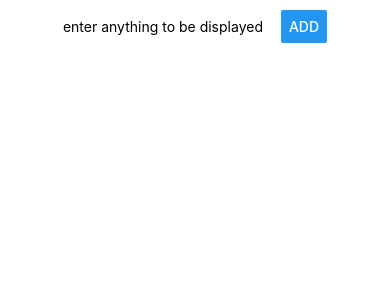
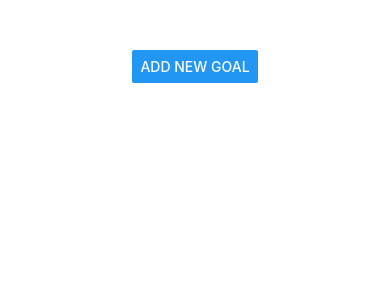
Before and after one commit to YojanaRegmi/reactTut, a React Native app in the folder firstFile/: screen / in a window 390 px wide. Shown: the top 300 px of the page. Built offline with nearby package versions, Linux system fonts and the light colour scheme.

Commit message:
new modal and cancel button

```diff
--- a/firstFile/App.js
+++ b/firstFile/App.js
@@ -1,9 +1,13 @@
   import React,{useState} from 'react';
-  import { StyleSheet, Text, View, TextInput, Button, ScrollView, FlatList } from 'react-native';
+  import { StyleSheet,  View,  Button,  FlatList } from 'react-native';
   import GoalList from './components/GoalList.js';
   import GoalInput from './components/GoalInput.js';
 
   export default function App() {
+
+    const cancelButton=()=>{
+        setIsVisible(false);
+    };
 
     const [arrayData, setArrayData]=useState([]);
 
@@ -13,20 +17,25 @@
       });
     }
 
+    const [isVisible, setIsVisible]=useState(false);
+
+
     const saveData= anythingApp=>{
       setArrayData(currentData=>
         [...currentData,{id:Math.random().toString(), text:anythingApp}]);
+        setIsVisible(false);
     }
 
     return (
       <View style={styles.container}>
+        <Button style={styles.buttonStyle} title='add new goal'onPress={()=>setIsVisible(true)}/>
 
-       <GoalInput onGoalAdded={saveData} />
+       <GoalInput onCancel={cancelButton} onGoalAdded={saveData} visible={isVisible}/>
        {/* onGoalAdded is the prop passed in GoalInput */}
 
         <FlatList keyExtractor={(item, index)=>item.id}
         data={arrayData} renderItem={itemData =>
-         <GoalList onDelete={removeGoalHandler} id={itemData.item.id} title={itemData.item.text}/>
+         <GoalList  onDelete={removeGoalHandler} id={itemData.item.id} title={itemData.item.text}/>
          }
         />
 
@@ -38,7 +47,13 @@
 
   const styles = StyleSheet.create({
 
+    buttonStyle:{
+      padding:50,
+      margin:5,
+
+    },
     container: {
+      padding:50,
       flex: 1,
       backgroundColor: '#fff',
       alignItems: 'center',
--- a/firstFile/components/GoalInput.js
+++ b/firstFile/components/GoalInput.js
@@ -1,35 +1,58 @@
 import React, {useState} from 'react';
-import {View,TextInput, StyleSheet, Button} from 'react-native';
+import {View,TextInput, StyleSheet, Button,Modal} from 'react-native';
 
 
 const GoalInput = prop =>{
+
+
+    const buttonPressed=()=>{
+        prop.onGoalAdded(anything);
+        setAnything('');
+
+
+    }
     const [anything, setAnything]=useState('');
 
     const addValue= (enteredText)=>{
         setAnything(enteredText);
       }
 
+
+
     return(
+        <Modal visible={prop.visible} animationType='slide'>
         <View style={styles.firstStyle}>
         <TextInput
+        style={styles.input}
         placeholder='enter anything to be displayed'
         onChangeText={addValue}
         />
-        <Button title='add' onPress={prop.onGoalAdded.bind(this,anything)}/>
+        <Button title='ADD' onPress={buttonPressed}/>
+        <Button title='CANCEL' color='red' onPress={prop.onCancel}/>
         {/* accessing the onGoalAdded from prop that was sent into app.js */}
         {/* prop isnot inside bracket else that will be the passed value. */}
         {/* bind function is used to pass the input data into app.js since app.js doesnt have 'anything' */}
         </View>
+        </Modal>
     );
 
 };
  const styles=StyleSheet.create({
     firstStyle:{
+        flex:1,
         padding:10,
-        flexDirection:'row',
+        flexDirection:'column',
         alignItems:'center',
-        justifyContent:'space-between',
-    }
+        justifyContent:'center',
+    },
+    input:{
+        width:'80%',
+        borderWidth:1,
+        borderColor:'black',
+        marginBottom:10,
+        padding:10,
+
+    },
  });
 
 export default GoalInput;
--- a/firstFile/components/GoalList.js
+++ b/firstFile/components/GoalList.js
@@ -1,8 +1,9 @@
 import React from 'react';
-import {View, Text,StyleSheet, TouchableOpacity} from 'react-native';
+import {View, Text,StyleSheet, TouchableOpacity, Modal} from 'react-native';
 
 const GoalList = prop =>{
     return(
+
         <TouchableOpacity onPress={prop.onDelete.bind(this,prop.id)}>
         <View style={styles.listStyle}>
         <Text>{prop.title}</Text>
@@ -11,6 +12,7 @@ const GoalList = prop =>{
         }
     </View>
     </TouchableOpacity>
+
     );
 };
 const styles= StyleSheet.create({
```
